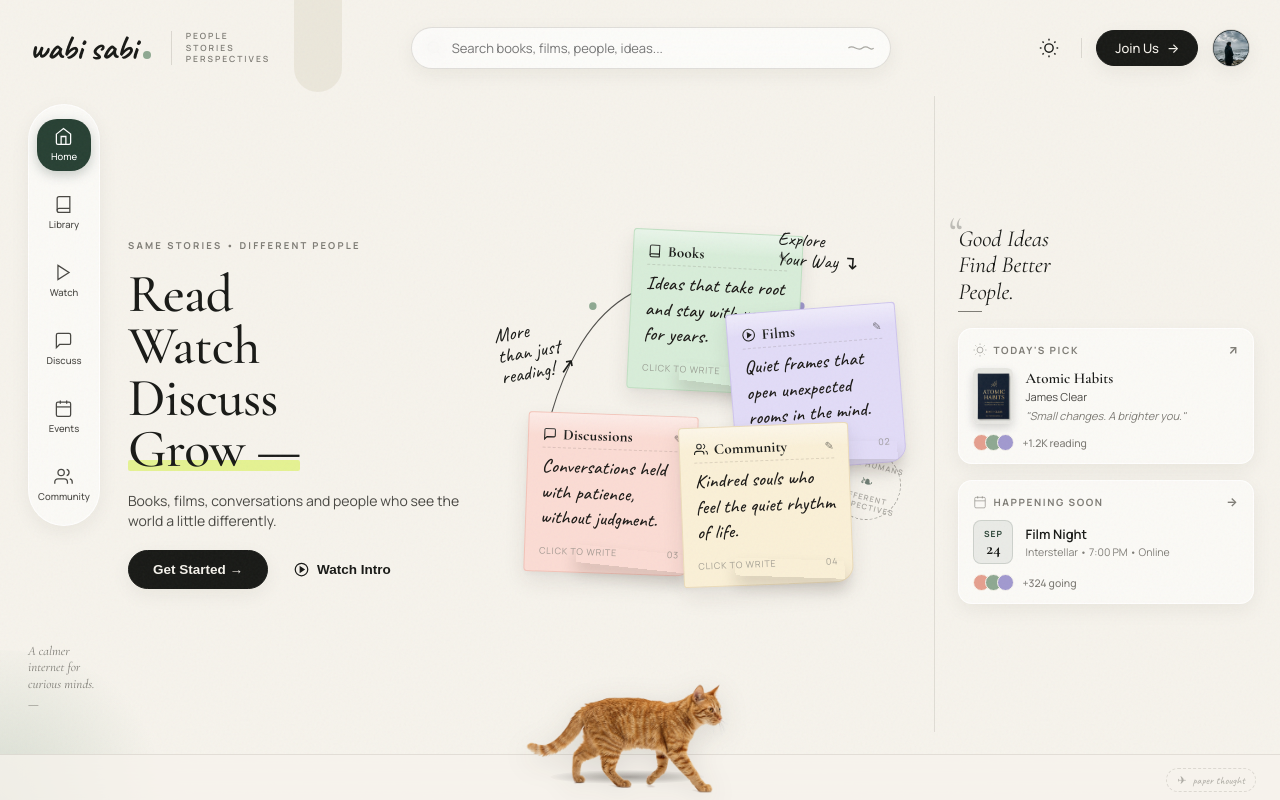
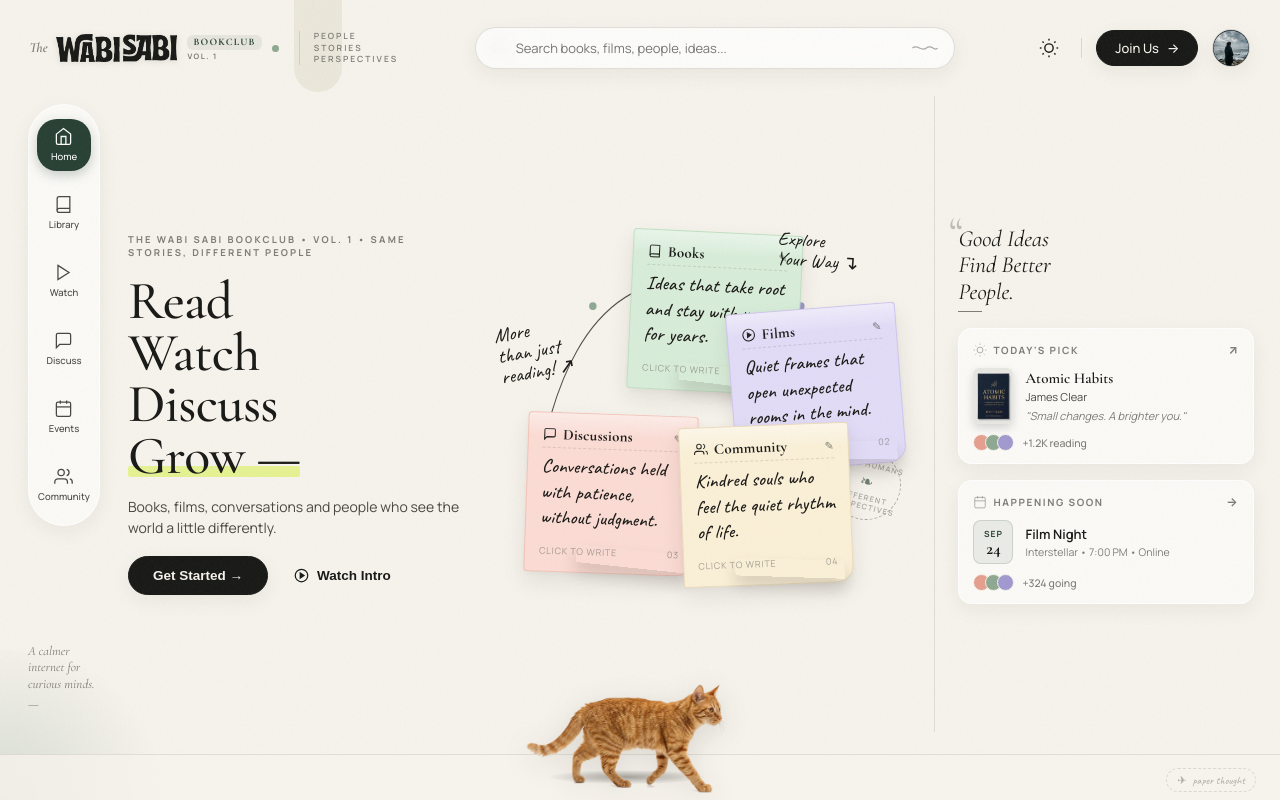
Before and after one commit to wabisabiofficial3/WABI-SABI, a plain HTML site: page index.html in a window 1280 px wide. Drawn offline with nearby package versions, Linux system fonts and the light colour scheme.

Commit message:
feat: integrate bespoke retro typography title mark from artwork into header and hero branding

```diff
--- a/index.html
+++ b/index.html
@@ -196,28 +196,89 @@
 
         .brand-logo {
             display: flex;
-            align-items: baseline;
-            gap: 4px;
+            align-items: center;
+            gap: 8px;
             text-decoration: none;
             color: var(--ink-primary);
-        }
-
-        .brand-title {
-            font-family: var(--font-hand);
-            font-size: 34px;
-            line-height: 0.85;
+            transition: transform 0.25s ease;
+        }
+
+        .brand-logo-wrap {
+            display: flex;
+            align-items: center;
+            gap: 6px;
+        }
+
+        .brand-the {
+            font-family: var(--font-serif);
+            font-size: 14px;
+            font-weight: 600;
+            font-style: italic;
+            color: var(--ink-muted);
+            line-height: 1;
+        }
+
+        .brand-img {
+            height: 28px;
+            width: auto;
+            display: block;
+            filter: drop-shadow(0 1px 3px rgba(35, 30, 20, 0.12));
+            transition: transform 0.3s cubic-bezier(0.2, 0.8, 0.2, 1);
+        }
+
+        .brand-logo:hover .brand-img {
+            transform: scale(1.05) rotate(-1deg);
+        }
+
+        .brand-bookclub-tag {
+            display: flex;
+            flex-direction: column;
+            gap: 1px;
+            margin-left: 2px;
+        }
+
+        .brand-bookclub-text {
+            font-family: var(--font-serif);
+            font-size: 10px;
             font-weight: 700;
-            letter-spacing: -0.5px;
+            letter-spacing: 1.2px;
+            text-transform: uppercase;
+            color: var(--forest-green);
+            background: rgba(39, 64, 51, 0.08);
+            padding: 2px 6px;
+            border-radius: 6px;
+            line-height: 1.1;
+        }
+
+        [data-theme="dark"] .brand-bookclub-text {
+            color: var(--accent-sage);
+            background: rgba(255, 255, 255, 0.08);
+        }
+
+        .brand-vol-text {
+            font-size: 7.5px;
+            letter-spacing: 1.5px;
+            font-weight: 700;
+            color: var(--ink-muted);
+            text-transform: uppercase;
         }
 
         .brand-dot {
-            width: 8px;
-            height: 8px;
+            width: 7px;
+            height: 7px;
             border-radius: 50%;
             background-color: var(--accent-sage);
             display: inline-block;
             margin-left: 2px;
-        }
+            flex-shrink: 0;
+        }
+
+        /* Light / Dark brand image switching */
+        .light-brand { display: block; }
+        .dark-brand { display: none; }
+
+        [data-theme="dark"] .light-brand { display: none; }
+        [data-theme="dark"] .dark-brand { display: block; }
 
         .brand-taglines {
             display: flex;
@@ -1552,8 +1613,16 @@
              ==================================================================== -->
         <header>
             <div class="brand-container">
-                <a href="#" class="brand-logo" title="Wabi Sabi">
-                    <span class="brand-title">wabi sabi</span>
+                <a href="#" class="brand-logo" title="The Wabi Sabi Bookclub • Vol. 1">
+                    <span class="brand-the">The</span>
+                    <div class="brand-logo-wrap">
+                        <img src="assets/wabi_sabi_horizontal.png" alt="Wabi Sabi" class="brand-img light-brand">
+                        <img src="assets/wabi_sabi_horizontal_dark.png" alt="Wabi Sabi" class="brand-img dark-brand">
+                    </div>
+                    <div class="brand-bookclub-tag">
+                        <span class="brand-bookclub-text">Bookclub</span>
+                        <span class="brand-vol-text">VOL. 1</span>
+                    </div>
                     <span class="brand-dot"></span>
                 </a>
                 <div class="brand-taglines">
@@ -1650,7 +1719,7 @@
         <main class="main-content">
             <!-- Left Typography Hero Statement -->
             <div class="hero-statement">
-                <div class="hero-eyebrow">Same Stories • Different People</div>
+                <div class="hero-eyebrow">The Wabi Sabi Bookclub • Vol. 1 • Same Stories, Different People</div>
                 <h1 class="hero-headline">
                     Read<br>
                     Watch<br>
```
Also changed, not shown: assets/wabi_sabi_emblem.png (added), assets/wabi_sabi_emblem_dark.png (added), assets/wabi_sabi_horizontal.png (added), assets/wabi_sabi_horizontal_dark.png (added), assets/wabi_sabi_stacked.png (added), assets/wabi_sabi_stacked_dark.png (added).
